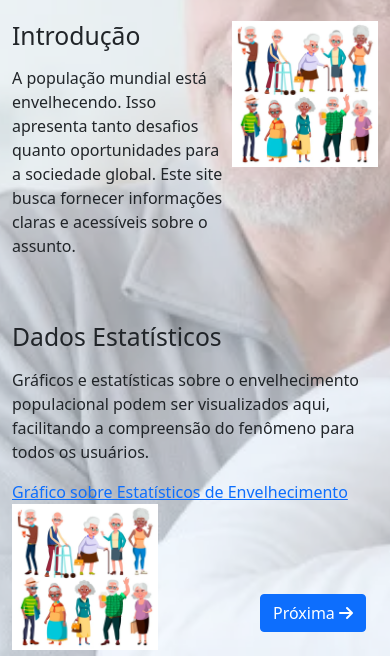
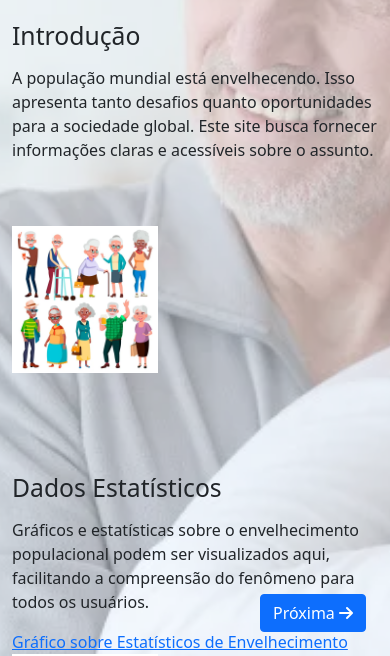
Before and after one commit to thalesfb/IHD, a plain HTML site: page src/index.html in a window 390 px wide. Shown: the part 188-844 px from the top of the page. Drawn offline with nearby package versions, Linux system fonts and the light colour scheme; files whose address does not match are found by name.

Commit message:
Update style

```diff
--- a/src/styles/style.css
+++ b/src/styles/style.css
@@ -5,7 +5,7 @@
 }
 
 body::after {
-  content: '';
+  content: "";
   background: url('/imagens/img.jpg') no-repeat center center;
   background-size: cover;
   z-index: -1;
@@ -30,23 +30,21 @@ body::after {
 div.informacoes,
 div.dados {
   display: flex;
-}
-
-div section {
-  max-width: 480px;
+  margin-bottom: 100px;
 }
 
 @media screen and (max-width: 768px) {
-}
-
-div.dados {
-  flex-direction: column;
+  div.informacoes,
+  div.dados {
+    flex-direction: column;
+  }
 }
 
 img {
   max-width: 100%;
   height: auto;
 }
+
 
 body {
   padding-top: 70px; /* Ajuste de acordo com a altura do seu navbar */
```
